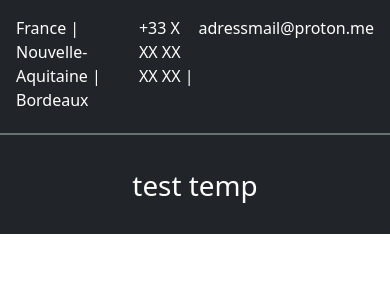
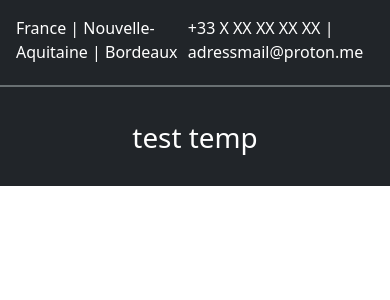
Before and after one commit to HidekashiLawliet/PortfolioCEF, a React (Create React App) app in the folder portfolio/: page / in a window 390 px wide. Shown: the top 300 px of the page. Built offline with nearby package versions, Linux system fonts and the light colour scheme.

Commit message:
Group phone and email links in header
Wrapped the phone and email links in a div and moved the separator outside the phone link for improved structure and readability in the header.

```diff
--- a/portfolio/src/App.js
+++ b/portfolio/src/App.js
@@ -8,12 +8,15 @@ function App() {
 				<a href={adressLocation} target="_blank" rel="noreferrer" className="text-white text-decoration-none">
 					<span className="topHeader right">France | Nouvelle-Aquitaine | Bordeaux </span>
 				</a>
-				<a href="phone:+33XXXXXXXXX" className="text-white text-decoration-none">
-					<span className="topHeader left"> +33 X XX XX XX XX |</span>
-				</a>
-				<a href="mailto:adressmail@proton.me" className="text-white text-decoration-none">
-					<span className="topHeader left">adressmail@proton.me</span>
-				</a>
+				<div>
+					<a href="phone:+33XXXXXXXXX" className="text-white text-decoration-none">
+						<span className="topHeader left"> +33 X XX XX XX XX </span>
+					</a>
+					<span> | </span>
+					<a href="mailto:adressmail@proton.me" className="text-white text-decoration-none">
+						<span className="topHeader left"> adressmail@proton.me</span>
+					</a>
+				</div>
 			</div>
 			<div className="divideLine col-md-10"></div>
 			<div className="content text-white p-4">
```
